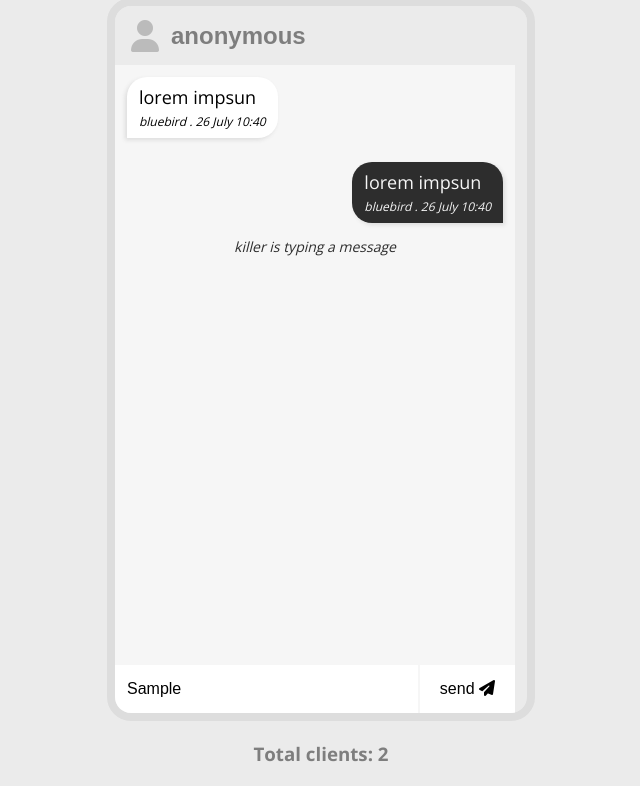
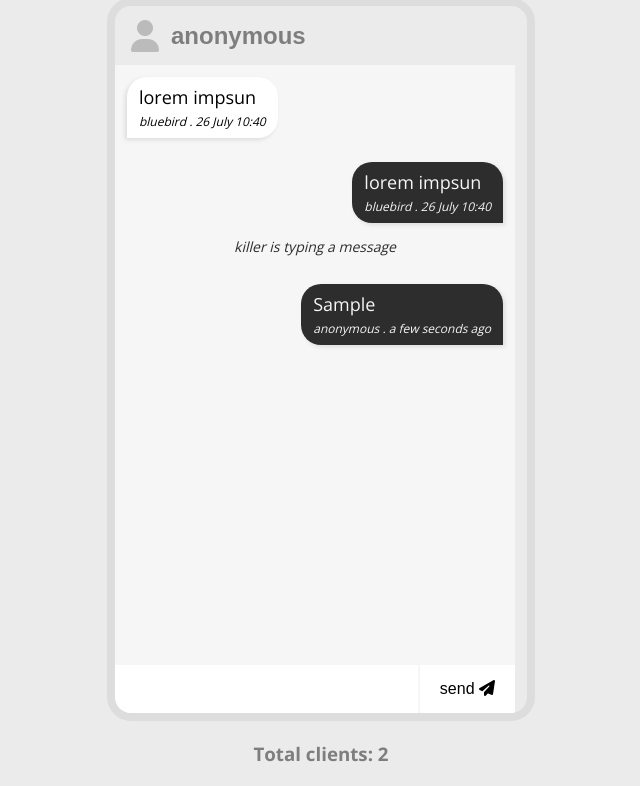
Before and after one commit to joyun25/chat-websocket, a website: page public/index.html in a window 1280 px wide. Both pictures are taken after typing "Sample" into the empty fields and a click on the button "send". Shown: the part 85-871 px from the top of the page, without its empty margins (319-959 px from the left). Drawn offline with nearby package versions, Linux system fonts and the light colour scheme; no server answers.

Commit message:
add feature: show messages on UI

```diff
--- a/public/index.html
+++ b/public/index.html
@@ -68,6 +68,7 @@
   </h3>
 
   <script src="/socket.io/socket.io.js"></script>
+  <script src="https://cdnjs.cloudflare.com/ajax/libs/moment.js/2.29.4/moment.min.js"></script>
   <script src="main.js"></script>
 </body>
 </html>
--- a/public/main.js
+++ b/public/main.js
@@ -16,6 +16,7 @@ socket.on('clients-total', (data) => {
 })
 
 function sendMessage() {
+  if (messageInput.value.trim() === '') return
   console.log(messageInput.value)
   const data = {
     name: nameInput.value,
@@ -24,8 +25,29 @@ function sendMessage() {
   }
 
   socket.emit('message', data)
+  addMessageToUI(true, data)
+  messageInput.value = ''
 }
 
 socket.on('chat-message', data => {
   console.log(data)
+  addMessageToUI(false, data)
 })
+
+function addMessageToUI(isOwnMessage, data) {
+  const element = `
+    <li class="${isOwnMessage ? "message-right" : "message-left"}">
+      <p class="message">
+        ${data.message}
+        <span>${data.name} . ${moment(data.dateTime).fromNow()}</span>
+      </p>
+    </li>
+  `;
+
+  messageContainer.innerHTML += element
+  scrollToBottom()
+}
+
+function scrollToBottom() {
+  messageContainer.scrollTo(0, messageContainer.scrollHeight)
+}
```
